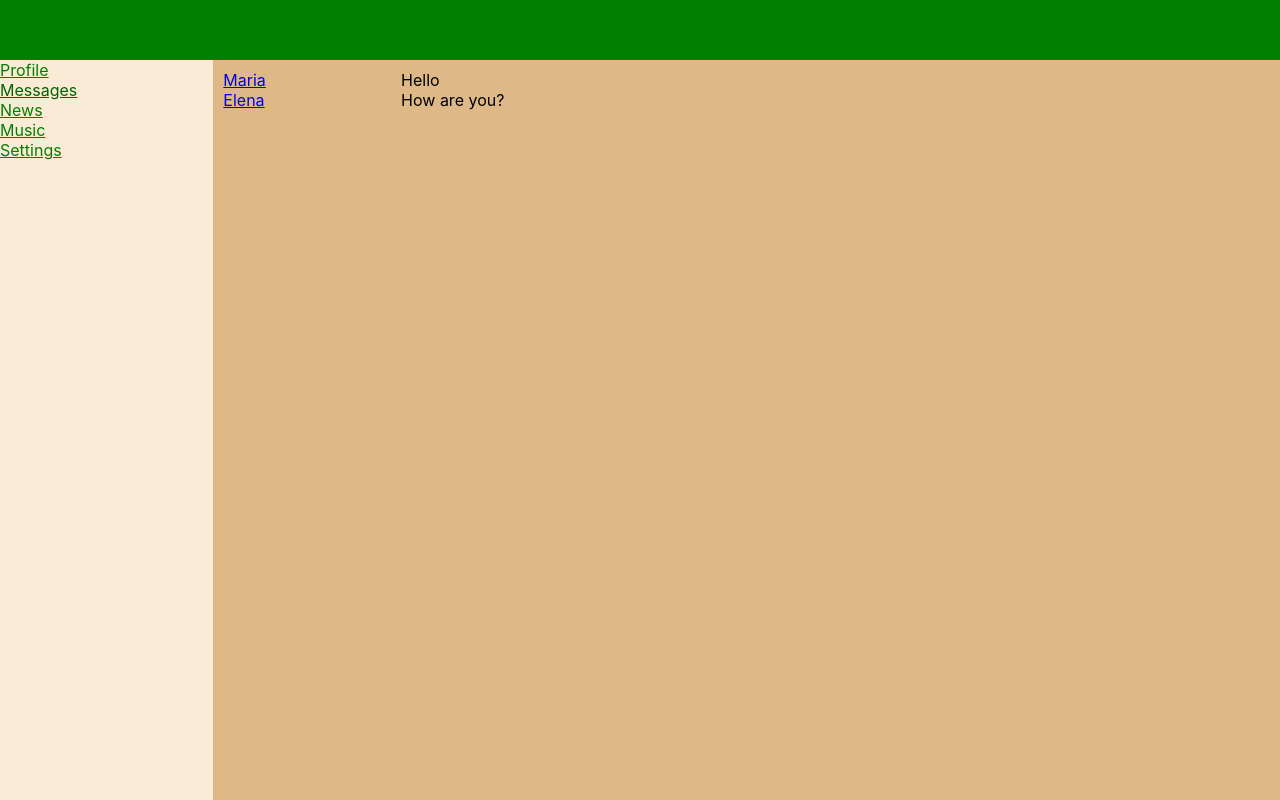
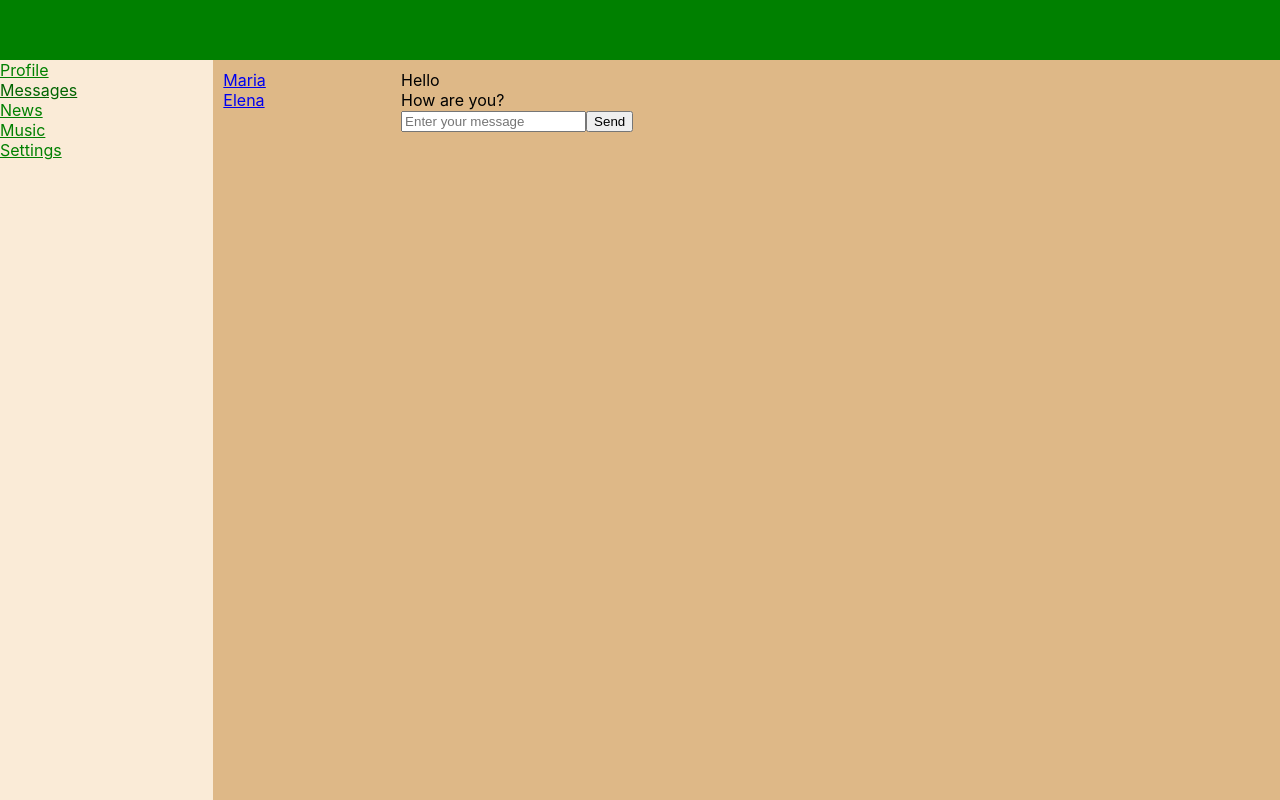
Before and after one commit to oxst45/social-network-project, a React (Create React App) app: page /dialogs in a window 1280 px wide. Built offline with nearby package versions, Linux system fonts and the light colour scheme.

Commit message:
A message field has been created and made to function.

```diff
--- a/src/App.tsx
+++ b/src/App.tsx
@@ -5,13 +5,14 @@ import {Profile} from "./components/Profile/Profile";
 import './App.css';
 import {Dialogs} from "./components/Dialogs/Dialogs";
 import {BrowserRouter, Router, Routes, Route, Link} from "react-router-dom";
-import {ActionType, StateType} from "./redux/state";
+import {ActionType, StateType, store, StoreType} from "./redux/state";
 
 type AppPropsType = {
     state: StateType
     // addPost: (postMessage: string) => void
     // updateNewPostText: (newText: string) => void
     dispatch: (action: ActionType) => void
+    store: StoreType
 }
 
 function App(props: AppPropsType) {
@@ -28,10 +29,13 @@ function App(props: AppPropsType) {
                                element={<Profile posts={props.state.profilePage.postsData}
                                                  newPost = {props.state.profilePage.newPostText}
                                                  dispatch={props.dispatch}
+
                                                  />}/>
                         <Route path="/dialogs/*"
                                element={<Dialogs messages={props.state.messagePage.messagesData}
-                                                 dialogs={props.state.messagePage.dialogsData}/>}/>
+                                                 dialogs={props.state.messagePage.dialogsData}
+                                                 store={props.store}
+                               />}/>
 
                     </Routes>
 
--- a/src/components/Dialogs/Dialogs.tsx
+++ b/src/components/Dialogs/Dialogs.tsx
@@ -1,22 +1,46 @@
-import React from 'react';
+import React, {ChangeEvent} from 'react';
 import s from "./Dialogs.module.css"
 import {DialogItem} from "./DialogsItem/DialogItem";
 import {Message} from "./Messages/Message";
-
-
+import {sendMessageActionCreator, updateNewMessageTextActionCreator} from "../../redux/state";
 
 
 export function Dialogs(props: any) {
-let dialogsElements = props.dialogs.map((dialog: any) => <DialogItem name={dialog.name} id={dialog.id}/>);
-    let messagesElements = props.messages.map((message: any) => <Message message={message.message} id={message.id}/>);
-return (
+    let state = props.store.getState().messagePage;
+
+    let dialogsElements = state.dialogsData.map((dialog: any) => <DialogItem name={dialog.name} id={dialog.id}/>);
+    let messagesElements = state.messagesData.map((message: any) => <Message message={message.message} id={message.id}/>);
+    const messageBody = state.newMessageText;
+
+    const onSendMessageClickHandler = () => {
+        props.store.dispatch(sendMessageActionCreator());
+    }
+    const onNewMessageChange = (e: ChangeEvent<HTMLInputElement>) => {
+        let body = e.target.value.toString();
+        console.log();
+
+        props.store.dispatch( updateNewMessageTextActionCreator(body) );
+    }
+
+    return (
 
         <div className={s.dialogs}>
             <div className={s.dialogsItems}>
                 {dialogsElements}
             </div>
             <div className={s.messages}>
-                {messagesElements}
+                <div>{messagesElements}</div>
+                <div>
+                    <div>
+                        <input
+                            onChange={onNewMessageChange}
+                            type="text"
+                            placeholder="Enter your message"
+                            value={messageBody}/>
+                        <button onClick={onSendMessageClickHandler}>Send</button>
+                    </div>
+                    <div></div>
+                </div>
             </div>
         </div>
 
--- a/src/index.tsx
+++ b/src/index.tsx
@@ -18,7 +18,7 @@ const root = ReactDOM.createRoot(
 export let rerenderEntireTree = (state: StateType) => {
     root.render(
 
-        <App state={store.getState()} dispatch={store.dispatch.bind(store)}/>
+        <App state={store.getState()} dispatch={store.dispatch.bind(store)} store={store}/>
 
     );
 }
--- a/src/redux/state.tsx
+++ b/src/redux/state.tsx
@@ -1,6 +1,7 @@
 const ADD_POST = "ADD-POST";
 const UPDATE_NEW_POST_TEXT = "UPDATE-NEW-POST-TEXT";
-
+const UPDATE_NEW_MESSAGE_TEXT = "UPDATE-NEW-MESSAGE-TEXT";
+const SEND_MESSAGE = "SEND-MESSAGE"
 export let store: StoreType = {
     _state: {
 
@@ -20,7 +21,8 @@ export let store: StoreType = {
             messagesData: [
                 {id: 1, message: 'Hello'},
                 {id: 2, message: 'How are you?'}
-            ]
+            ],
+            newMessageText: "",
         },
         sidebar: {}
     },
@@ -47,28 +49,40 @@ export let store: StoreType = {
             this._state.profilePage.newPostText = "";
         } else if (action.type === UPDATE_NEW_POST_TEXT) {
             this._state.profilePage.newPostText = action.newText;
+
+            this._callSubscriber(this._state);
+        } else if (action.type === UPDATE_NEW_MESSAGE_TEXT) {
+            this._state.messagePage.newMessageText = action.body;
+            console.log(action.body)
+
+            this._callSubscriber(this._state);
+        } else if (action.type === SEND_MESSAGE) {
+
+            let body = this._state.messagePage.newMessageText;
+
+            this._state.messagePage.newMessageText = "";
+            this._state.messagePage.messagesData.push({id: 12, message: body});
             this._callSubscriber(this._state);
         }
     }
 
 }
 
-export const addPostActionCreator = () => {
+export const addPostActionCreator = () => ({type: ADD_POST})
 
-    return {
-        type: ADD_POST
-    }
-}
-
-export const updateNewPostTextActionCreator = (text: string) => {
-
-    return {type: UPDATE_NEW_POST_TEXT, newText: text}
+export const updateNewPostTextActionCreator = (text: string) =>
+    ({type: UPDATE_NEW_POST_TEXT, newText: text})
+export const sendMessageActionCreator = () => ({type: SEND_MESSAGE})
+export const updateNewMessageTextActionCreator = (body: string) => {
+   return  {type: UPDATE_NEW_MESSAGE_TEXT, body: body}
 }
 
 export type ObserverType = (state: StateType) => void
+
 export type ActionType = {
     type: string
     newText?: string
+    body?: string
 }
 
 export type StoreType = {
@@ -93,6 +107,7 @@ export type ProfilePageType = {
 export type MessagePageType = {
     dialogsData: Array<dialogsDataType>
     messagesData: Array<messagesDataType>
+    newMessageText: string | undefined
 }
 export type SidebarType = {}
 export type PostsDataType = {
@@ -106,7 +121,7 @@ export type dialogsDataType = {
 }
 export type messagesDataType = {
     id: number
-    message: string
+    message: string | undefined
 }
 
 // export const state: StateType = {
```
